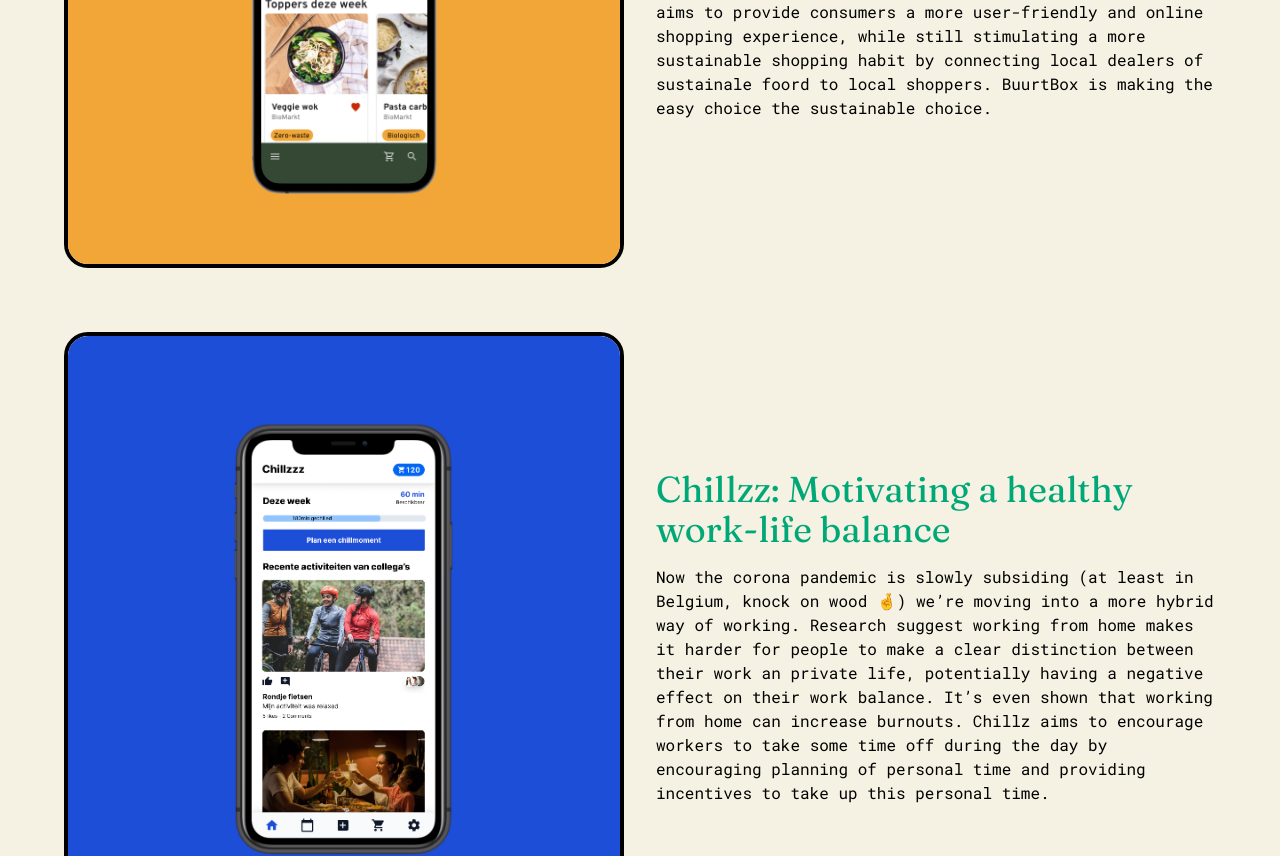
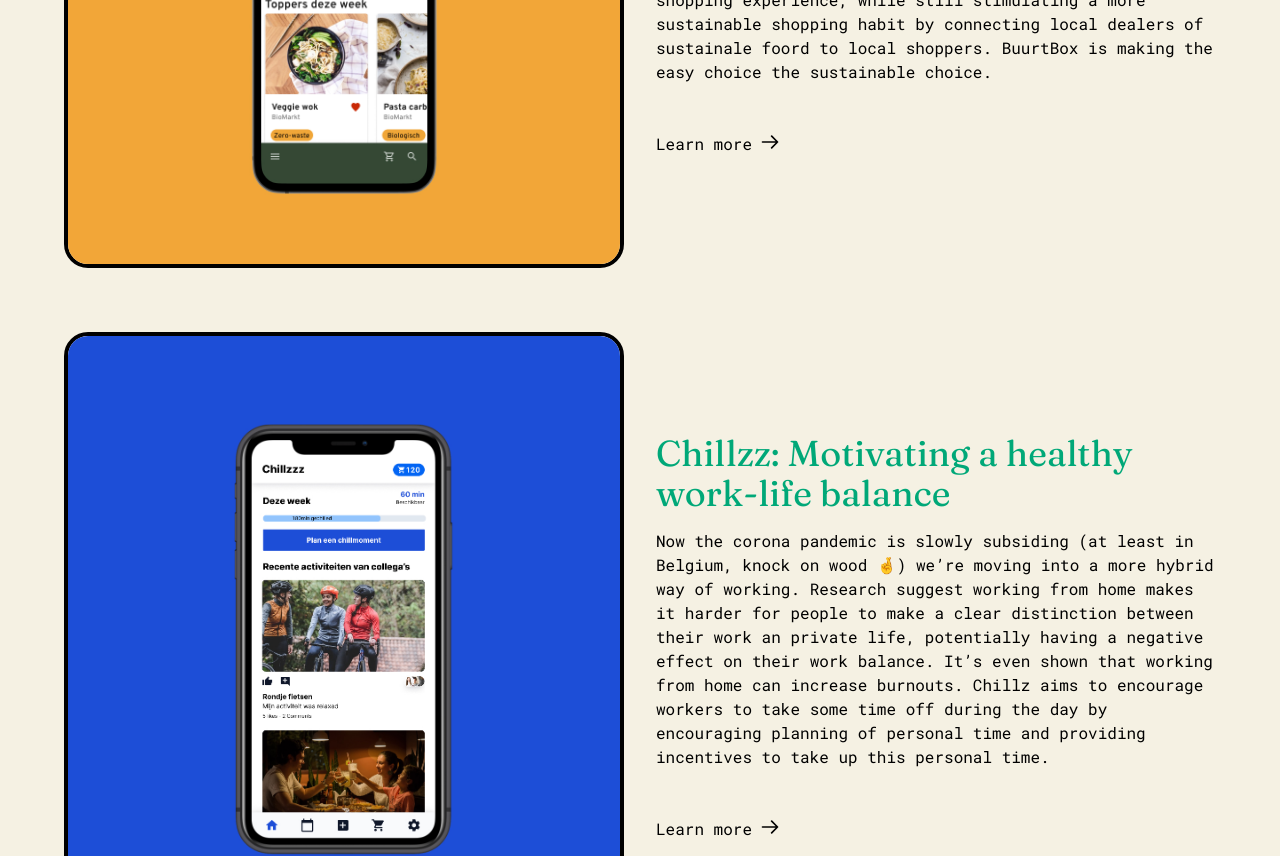
Before and after one commit to sebastianstoelen/portfolio, a Vue app: page / in a window 1280 px wide. Shown: the part 1260-2116 px from the top of the page. Built offline with nearby package versions, Linux system fonts and the light colour scheme.

Commit message:
Add icon

```diff
--- a/src/components/ProjectSummary.vue
+++ b/src/components/ProjectSummary.vue
@@ -1,5 +1,8 @@
 <template>
-  <div class="grid md:grid-cols-2 align-middle gap-8 cursor-pointer" @click="goToPage">
+  <div
+    class="grid md:grid-cols-2 align-middle gap-8 cursor-pointer"
+    @click="goToPage"
+  >
     <img
       class="
         col-auto
@@ -17,24 +20,32 @@
     <div class="col-auto flex flex-col justify-center">
       <h3 class="font-header text-primary text-4xl font-black">{{ title }}</h3>
       <p class="font-body mt-4">{{ description }}</p>
+      <div class="flex content-center mt-12">
+        <p class="font-body">Learn more</p>
+        <ArrowRightIcon class="h-5 w-5 ml-2 pt"></ArrowRightIcon>
+      </div>
     </div>
   </div>
 </template>
 <script lang="ts">
 import { defineComponent } from "vue";
+import { ArrowRightIcon } from "@heroicons/vue/outline";
 
 export default defineComponent({
   name: "ProjectSummary",
+  components: {
+    ArrowRightIcon,
+  },
   props: {
     imageSrc: String,
     title: String,
     description: String,
-    targetPage: String
+    targetPage: String,
   },
   methods: {
-    goToPage: function() {
-      this.$router.push({path: this.targetPage || '/'})
-    }
-  }
+    goToPage: function () {
+      this.$router.push({ path: this.targetPage || "/" });
+    },
+  },
 });
 </script>
```
